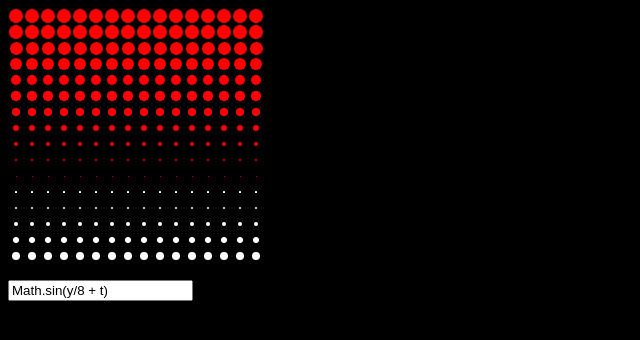
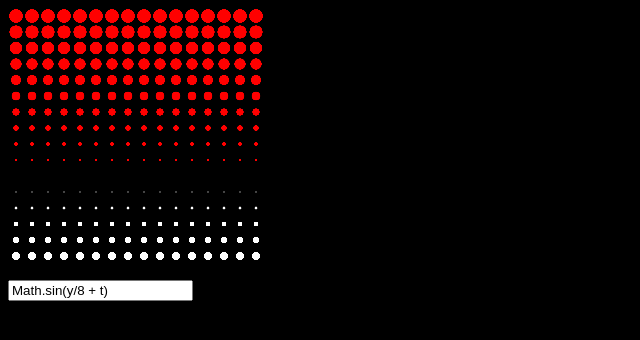
Before and after one commit to tbroadley/tixy, a plain HTML site: page index.html in a window 1280 px wide. Shown: the whole page, without its empty margins (0-640 px from the left). Drawn offline with Linux system fonts and the light colour scheme; animation ran at ten frames a second.

Commit message:
Use canvas

```diff
--- a/index.html
+++ b/index.html
@@ -15,16 +15,8 @@
         height: 16px;
       }
 
-      #root > div > div {
-        display: flex;
-        align-items: center;
-        justify-content: center;
-
+      #root > div > canvas {
         width: 16px;
-      }
-
-      #root > div > div > div {
-        border-radius: 50%;
       }
     </style>
   </head>
@@ -45,13 +37,12 @@
         const rowArray = [];
 
         for (let x = 0; x < 16; x += 1) {
-          const cell = document.createElement("div");
+          const cell = document.createElement("canvas");
+          cell.setAttribute("width", "100");
+          cell.setAttribute("height", "100");
           row.appendChild(cell);
 
-          const circle = document.createElement("div");
-          cell.appendChild(circle);
-
-          rowArray.push(circle);
+          rowArray.push(cell);
         }
 
         rows.push(rowArray);
@@ -59,7 +50,7 @@
 
       const startTime = Date.now();
 
-      setInterval(() => {
+      const update = () => {
         const now = Date.now();
         const t = (now - startTime) / 1_000;
 
@@ -77,13 +68,20 @@
             if (radius > 1) radius = 1;
             if (radius < -1) radius = -1;
 
-            const circle = rows[y][x];
-            circle.style.width = `${15 * Math.abs(radius)}px`;
-            circle.style.height = `${15 * Math.abs(radius)}px`;
-            circle.style["background-color"] = radius >= 0 ? 'white' : 'red';
+            const canvas = rows[y][x];
+            const context = canvas.getContext("2d");
+            context.clearRect(0, 0, canvas.width, canvas.height);
+            context.beginPath();
+            context.arc(canvas.width/2, canvas.height/2, (0.9*canvas.width)/2 * Math.abs(radius), 0, 2 * Math.PI);
+            context.fillStyle = radius >= 0 ? "white" : "red";
+            context.fill();
           }
         }
-      }, 1_000 / 60);
+
+        requestAnimationFrame(update);
+      }
+
+      requestAnimationFrame(update);
     </script>
   </body>
 </html>
```
